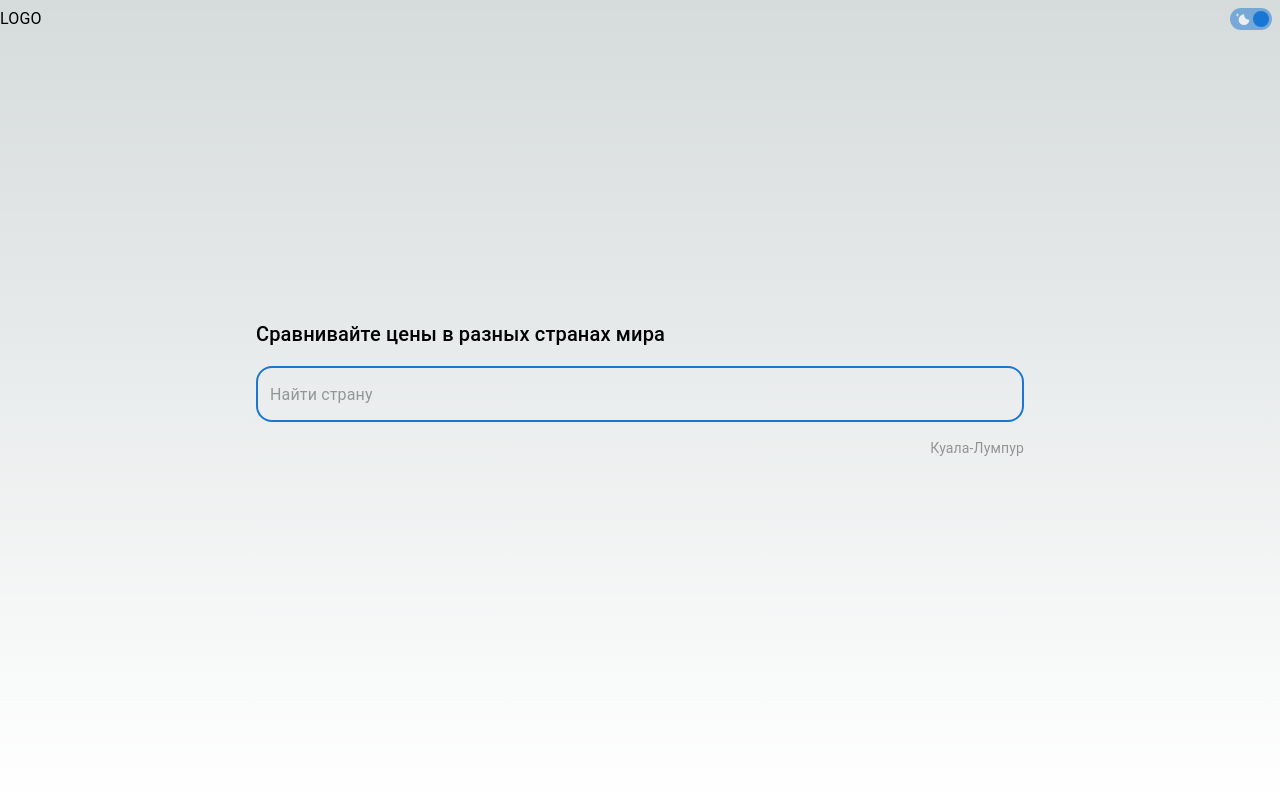
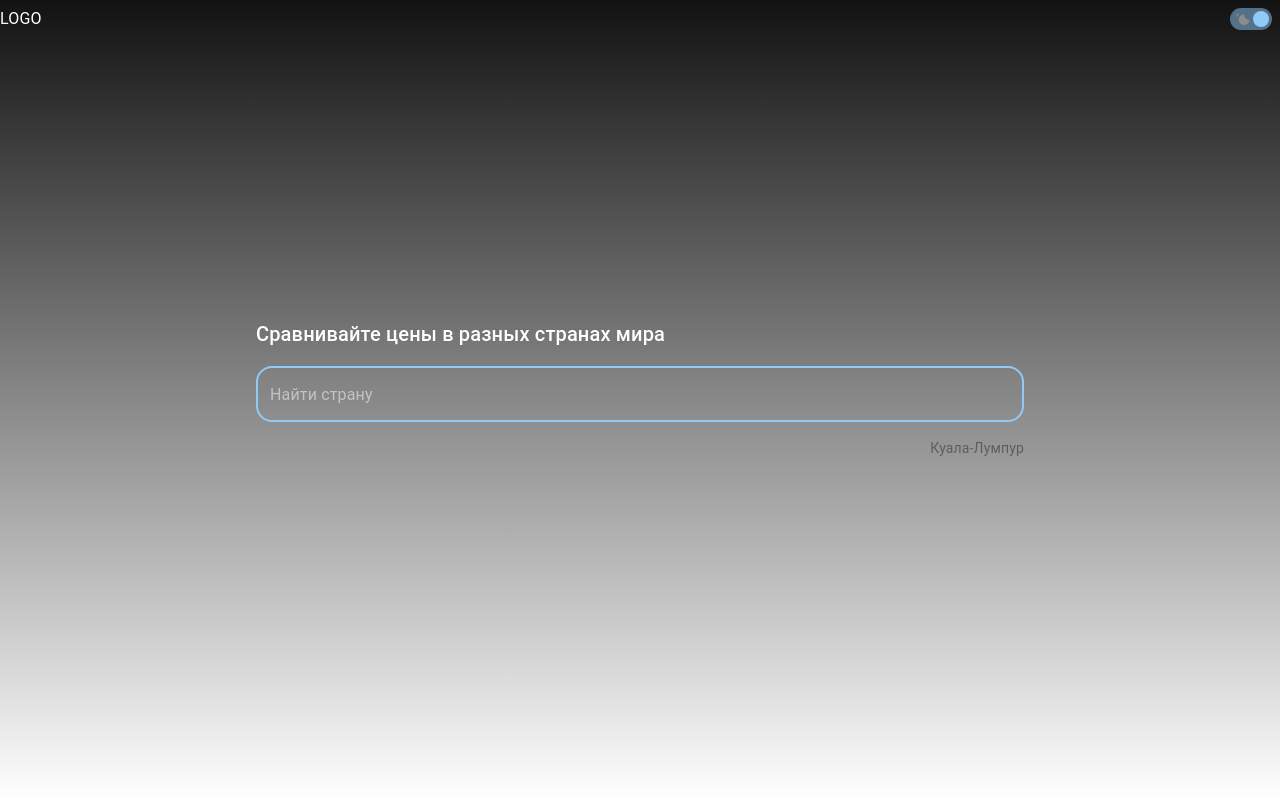
Before and after one commit to emargin/COL, a Next.js app: page / in a window 1280 px wide. Built offline with nearby package versions, Linux system fonts and the light colour scheme.

Commit message:
chore: add theme builder with dark mode palette

```diff
--- /dev/null
+++ b/src/ThemeBuilder.js
@@ -0,0 +1,26 @@
+import React from 'react'
+import { createTheme } from '@mui/material'
+import useMediaQuery from '@mui/material/useMediaQuery'
+import CssBaseline from '@mui/material/CssBaseline'
+
+import { ThemeProvider } from '@mui/material'
+
+export default function ThemeBuilder({ children }) {
+    const prefersDarkMode = useMediaQuery('(prefers-color-scheme: dark)')
+
+    const theme = React.useMemo(
+        () =>
+            createTheme({
+                palette: {
+                    mode: 'dark', // prefersDarkMode ? 'dark' : 'light'
+                },
+            }),
+        [prefersDarkMode],
+    )
+    return (
+        <ThemeProvider theme={theme}>
+            <CssBaseline />
+            {children}
+        </ThemeProvider>
+    )
+}
--- a/src/pages/_app.js
+++ b/src/pages/_app.js
@@ -1,12 +1,11 @@
+import React from 'react'
 import '@/styles/globals.css'
-
-import { ThemeProvider } from '@mui/material'
-import { theme } from '@/theme'
+import ThemeBuilder from '@/ThemeBuilder'
 
 export default function App({ Component, pageProps }) {
     return (
-        <ThemeProvider theme={theme}>
+        <ThemeBuilder>
             <Component {...pageProps} />
-        </ThemeProvider>
+        </ThemeBuilder>
     )
 }
--- a/src/theme.js
+++ /dev/null
@@ -1,5 +0,0 @@
-import { createTheme } from '@mui/material'
-
-export const theme = createTheme({
-    // palette: {},
-})
```
Also changed, not shown: jsconfig.json (+5 -5 lines).
